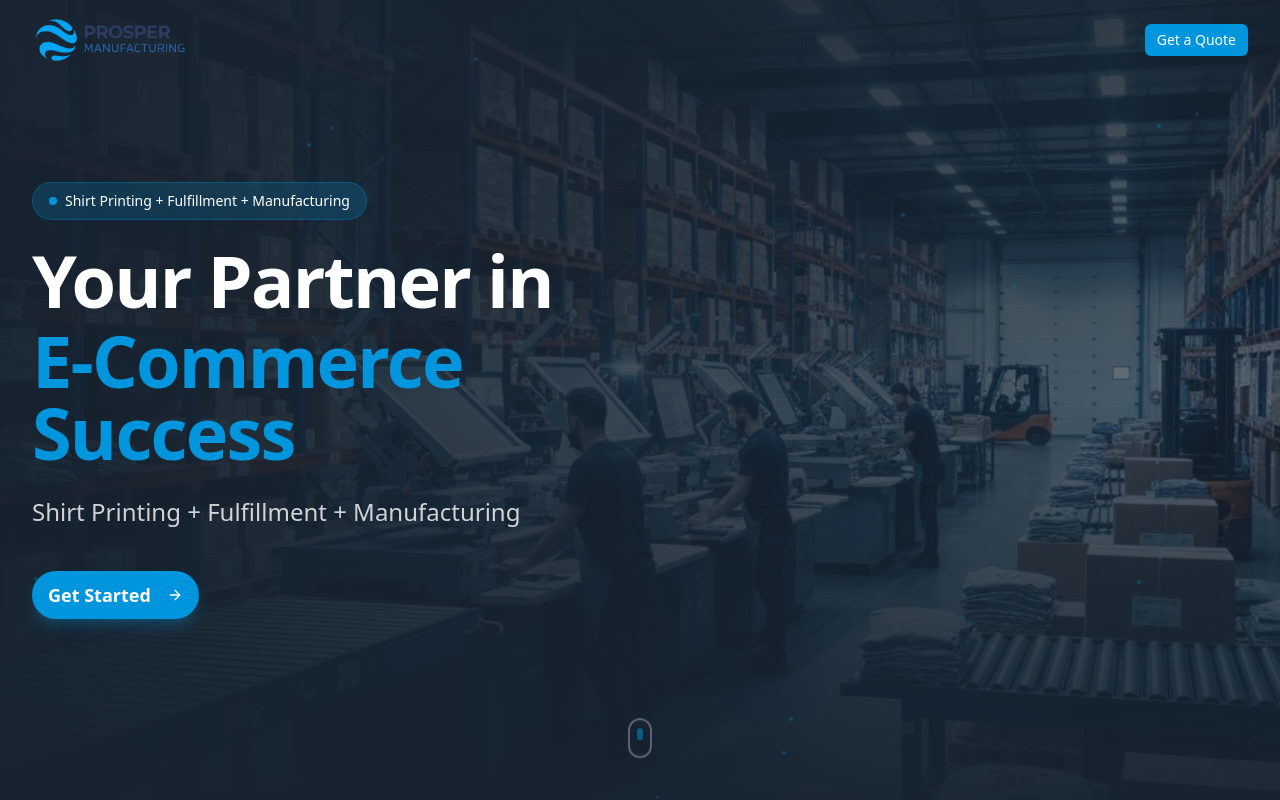
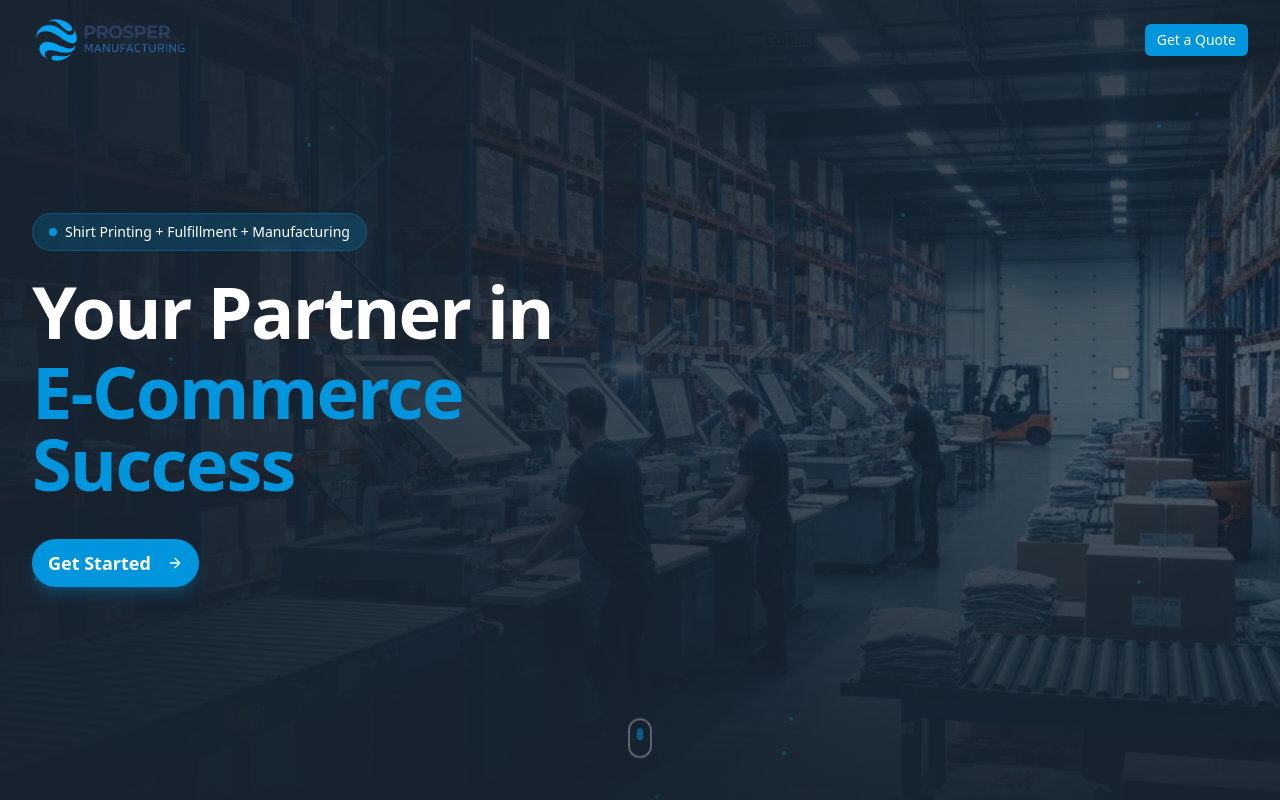
Before and after one commit to lukethoefsprosperfulfillment/v0-untitled-chat, a Next.js app: page / in a window 1280 px wide. Shown: the top 800 px of the page. Built offline with nearby package versions, Linux system fonts and the light colour scheme; a web font is replaced by a local one.

Commit message:
feat: remove redundant paragraph and adjust CTA button
Update homepage layout for better user experience.

Co-authored-by: null <170115566+lukethoefsprosperfulfillment@users.noreply.github.com>

```diff
--- a/components/hero.tsx
+++ b/components/hero.tsx
@@ -89,14 +89,6 @@ export function Hero() {
               <span className="text-primary mt-2 block">E-Commerce Success</span>
             </h1>
 
-            <p
-              data-animate
-              className="opacity-0 mt-6 text-xl sm:text-2xl text-primary-foreground/80 max-w-2xl mx-auto lg:mx-0 leading-relaxed font-medium"
-              style={{ animationDelay: "0.3s" }}
-            >
-              Shirt Printing + Fulfillment + Manufacturing
-            </p>
-
             {/* CTA */}
             <div
               data-animate
```
